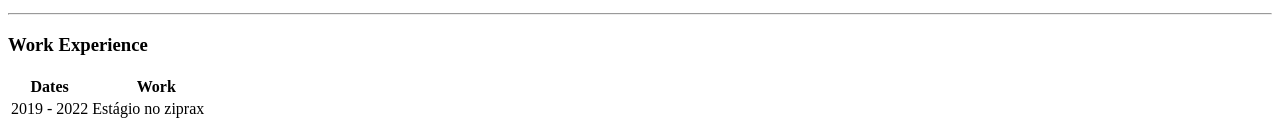
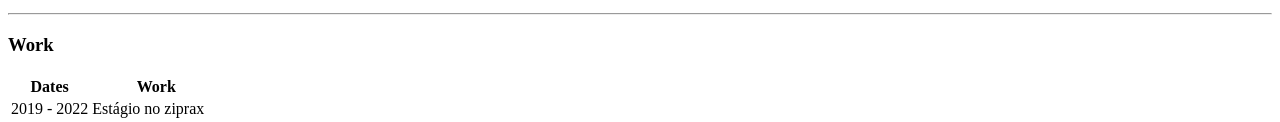
Before and after one commit to JanielS/CV, a plain HTML site: page index.html in a window 1280 px wide. Shown: the part 344-466 px from the top of the page. Drawn offline with Linux system fonts and the light colour scheme.

Commit message:
Update index.html
Alterei a categoria Work experienc para apenas Work

```diff
--- a/index.html
+++ b/index.html
@@ -24,7 +24,7 @@
     </ul>
     <hr>
 
-    <h3>Work Experience</h3>
+    <h3>Work</h3>
     <!--Cread table -->
     <table>
       <thead>
```
